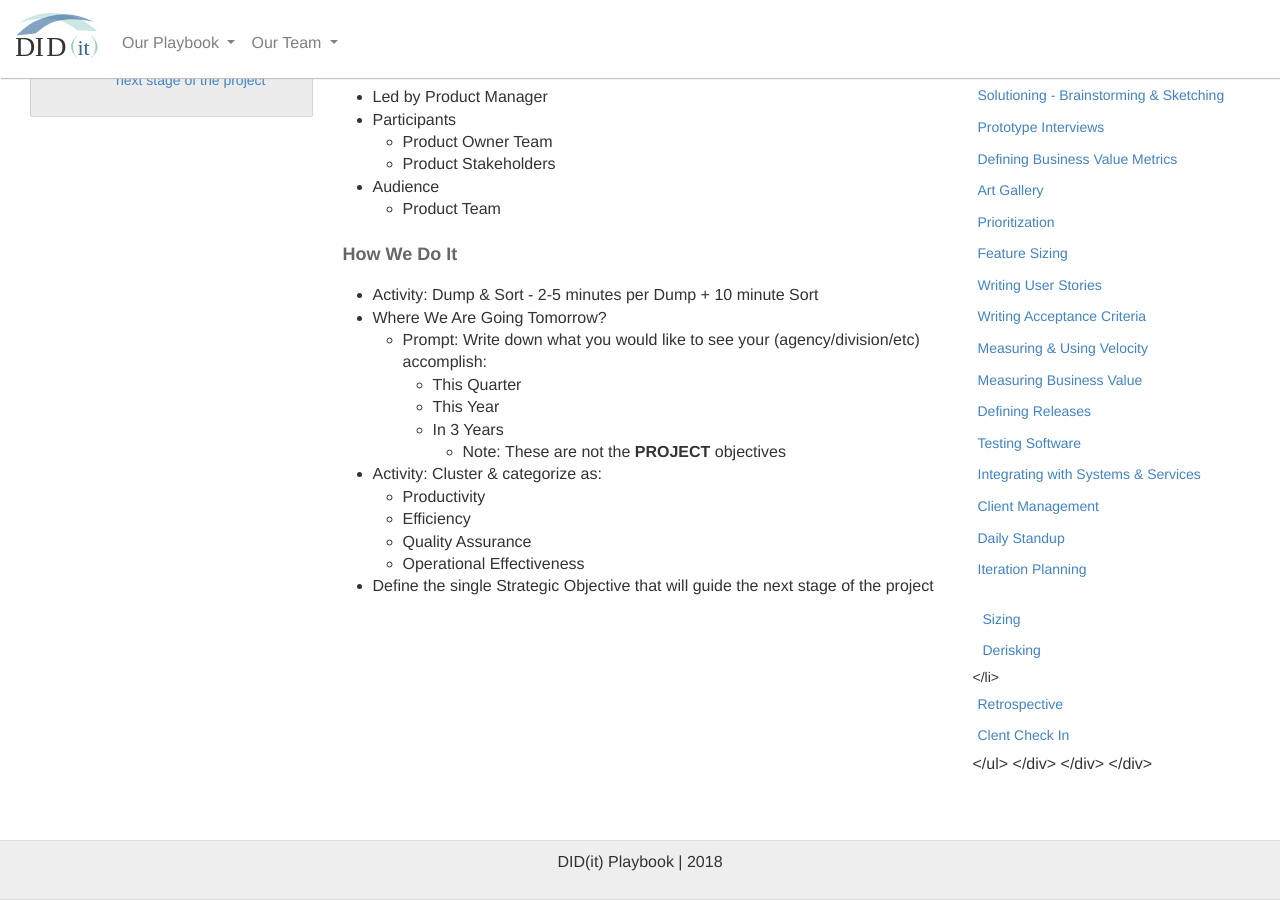
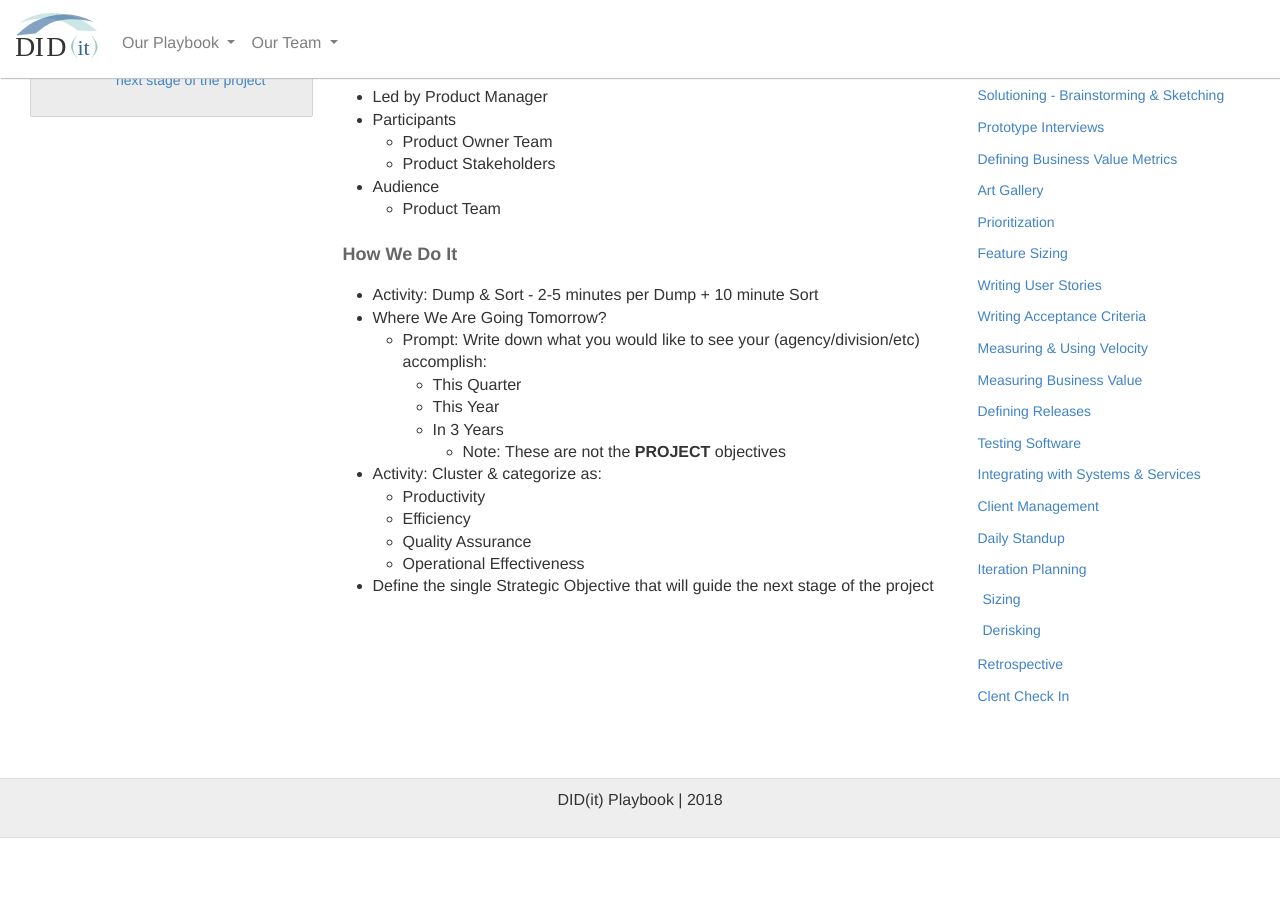
Before and after one commit to KnightPointSystems/kps_playbook, a Jekyll site: the page built from strategic-objectives.md, in a window 1280 px wide and 900 px high, scrolled down 537 px. Built offline with Jekyll 4.4.1, drawn with Linux system fonts in a browser that asks for light colours; nearby versions of some CDN libraries; after the commit the page ends 1375 px from its top, so only the background shows below that.

Commit message:
Updated missing anchor tag
missing anchor tag

```diff
--- a/strategic-objectives.md
+++ b/strategic-objectives.md
@@ -151,7 +151,7 @@ permalink: /strategic-objectives/
                     <li><a href="#">Integrating with Systems &amp; Services</a></li>
                     <li><a href="#">Client Management</a></li>
                     <li><a href="#">Daily Standup</a></li>
-                    <li><a href="#">Iteration Planning
+                    <li><a href="#">Iteration Planning</a>
                         <ul>
                             <li><a href="#">Sizing</a></li>
                             <li><a href="#">Derisking</a></li>
```
